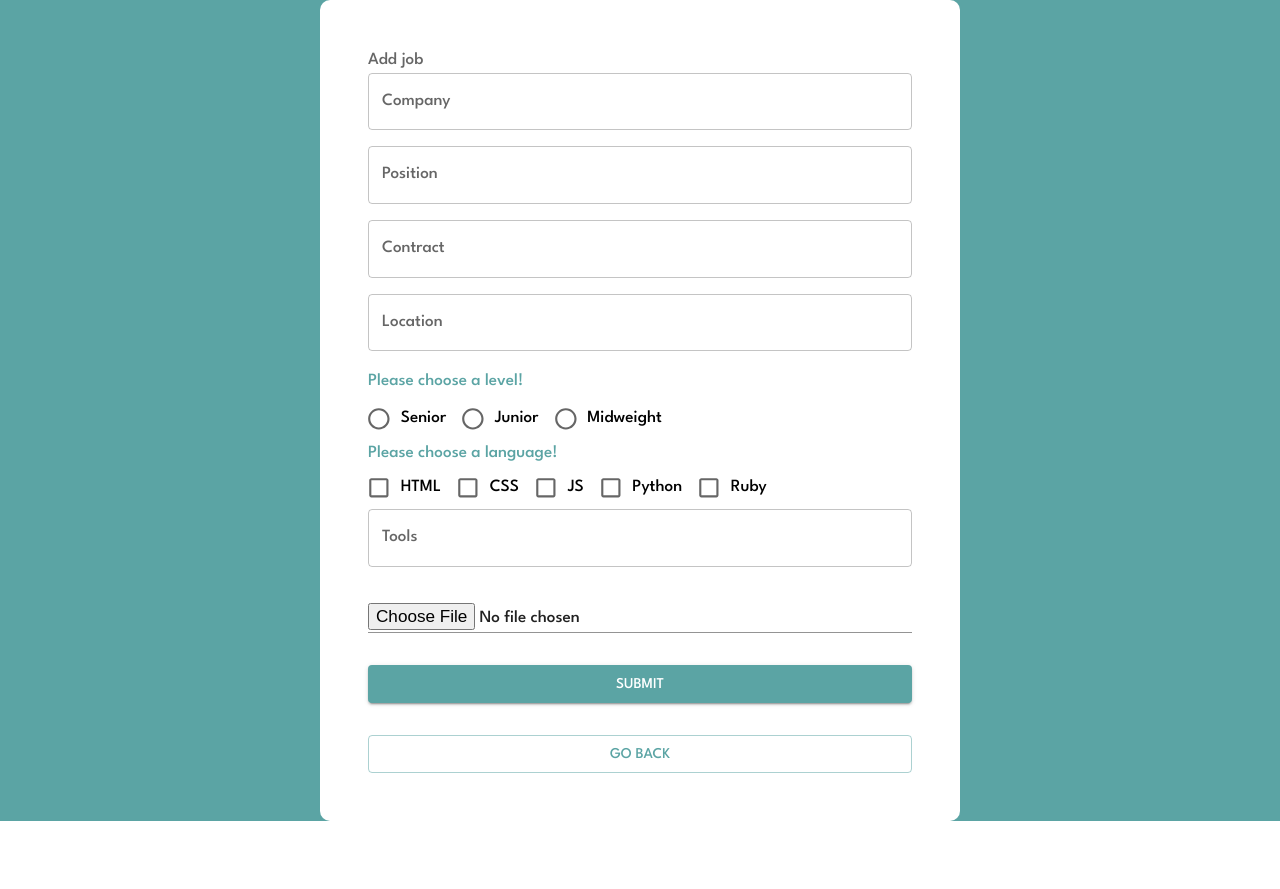
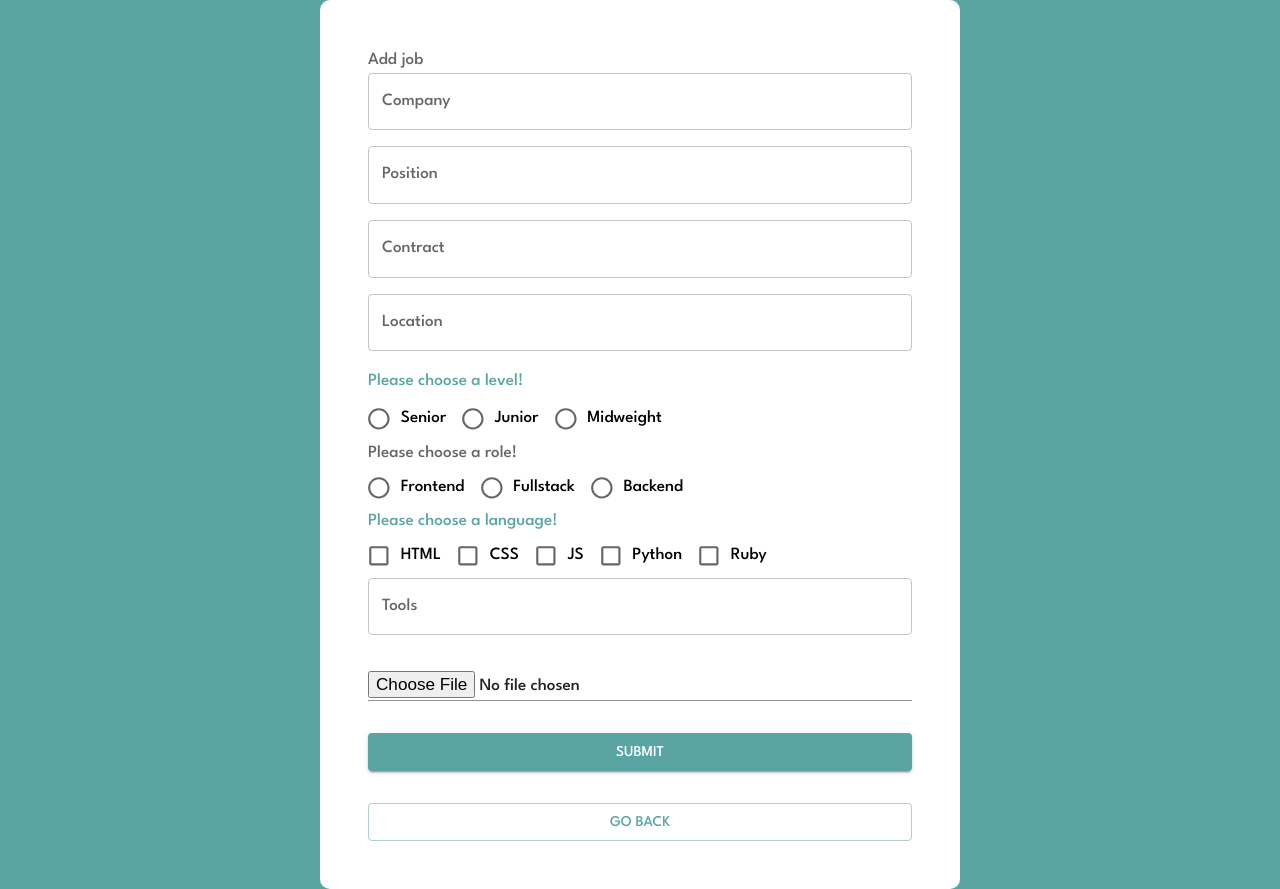
Before and after one commit to bmhuyquoc104/jobs-listing-website, a React (Vite) app in the folder client/: page /jobs-listing-website/addJob in a window 1280 px wide. Before the commit the page ends 821 px from the top, so only its background shows below. Built offline with nearby package versions, Linux system fonts and the light colour scheme.

Commit message:
41. Finish add job to database

```diff
--- a/client/src/hooks/useJobQueries.js
+++ b/client/src/hooks/useJobQueries.js
@@ -6,7 +6,9 @@ import {
   filterJob,
 } from "../api/JobAPI";
 
+import {useNavigate} from 'react-router-dom';
 import { useQuery, useMutation, useQueryClient } from "react-query";
+
 
 // Hook to query all jobs by useQuery
 const useGetAllJobs = (onSuccess, onError) => {
@@ -24,6 +26,7 @@ const useGetJob = (onSuccess, onError, id) => {
     enabled: Boolean(id),
   });
 };
+
 
 // Hook to create job by useMutation
 const useCreateJob = () => {
--- a/client/src/pages/AddJob.jsx
+++ b/client/src/pages/AddJob.jsx
@@ -1,4 +1,5 @@
 import React, { useState } from "react";
+import {useCreateJob} from '../hooks/useJobQueries'
 import {
   FormLabel,
   FormControl,
@@ -16,14 +17,42 @@ import {
 } from "@mui/material";
 import { useNavigate } from "react-router-dom";
 const AddJob = () => {
-  const [value, setValue] = useState("");
+  const [company, setCompany] = useState("");
+  const [position, setPosition] = useState("");
+  const [contract, setContract] = useState("");
+  const [location, setLocation] = useState("");
   const [level, setLevel] = useState("");
   const [languages, setLanguages] = useState("");
-  const [name, setName] = useState("");
+  const [role, setRole] = useState("");
   const [tool, setTool] = useState(null);
   const tools = ["React", "Sass", "Django", "Vue", "Ruby", "RoR"];
+  console.log(languages);
+  const navigate = useNavigate();
+  const mutation = useCreateJob();
+  const handleSubmit = (e) => {
+    e.preventDefault();
+    let result = {
+      id:11,
+      position: `${position}`,
+      location: `${location}`,
+      contract: `${contract}`,
+      company: `${company}`,
+      role: `${role}`,
+      level: `${level}`,
+      new: true,
+      featured: true,
+      postedAt:"1 minutes ago",
+      logo: "./images/photosnap.svg",
+      languages: languages,
+      tool: `${tool}`,
 
-  const navigate = useNavigate();
+    };
+    console.log(result);
+    mutation.mutate(result);
+     navigate('/jobs-listing-website/');
+  };
+
+
 
   const handleChangeLanguages = (e) => {
     const index = languages.indexOf(e.target.value);
@@ -46,6 +75,8 @@ const AddJob = () => {
         p={6}
         spacing={4}
         justifyContent="center"
+        component="form"
+        onSubmit={handleSubmit}
         sx={{
           backgroundColor: "white",
           borderRadius: "10px",
@@ -53,30 +84,40 @@ const AddJob = () => {
         }}
         width="50%"
       >
-        <FormControl >
+        <FormControl>
           <FormLabel>Add job</FormLabel>
           <Stack spacing={2} direction="column">
             <TextField
               size="medium"
               label="Company"
               color="primary"
+              value={company}
+              onChange={(e) => {
+                setCompany(e.target.value);
+              }}
               variant="outlined"
             />
             <TextField
               size="medium"
               label="Position"
+              value={position}
+              onChange={(e) => setPosition(e.target.value)}
               color="primary"
               variant="outlined"
             />
             <TextField
               size="medium"
               label="Contract"
+              value={contract}
+              onChange={(e) => setContract(e.target.value)}
               color="primary"
               variant="outlined"
             />
             <TextField
               size="medium"
               label="Location"
+              value={location}
+              onChange={(e) => setLocation(e.target.value)}
               color="primary"
               variant="outlined"
             />
@@ -106,6 +147,30 @@ const AddJob = () => {
               <FormControlLabel
                 value="Midweight"
                 label="Midweight"
+                control={<Radio color="primary" />}
+              ></FormControlLabel>
+            </RadioGroup>
+          </Stack>
+          <Stack>
+            <FormLabel>Please choose a role!</FormLabel>
+            <RadioGroup
+              value={role}
+              onChange={(e) => setRole(e.target.value)}
+              sx={{ flexDirection: "row" }}
+            >
+              <FormControlLabel
+                label="Frontend"
+                value="Frontend"
+                control={<Radio color="primary" />}
+              ></FormControlLabel>
+              <FormControlLabel
+                label="Fullstack"
+                value="Fullstack"
+                control={<Radio color="primary" />}
+              ></FormControlLabel>
+              <FormControlLabel
+                label="Backend"
+                value="Backend"
                 control={<Radio color="primary" />}
               ></FormControlLabel>
             </RadioGroup>
@@ -184,7 +249,12 @@ const AddJob = () => {
           </FormControl>
         </Stack>
 
-        <Button sx={{ color: "white" }} color="primary" variant="contained">
+        <Button
+          type="submit"
+          sx={{ color: "white" }}
+          color="primary"
+          variant="contained"
+        >
           Submit
         </Button>
         <Button variant="outlined" color="primary" onClick={() => navigate(-1)}>
```
